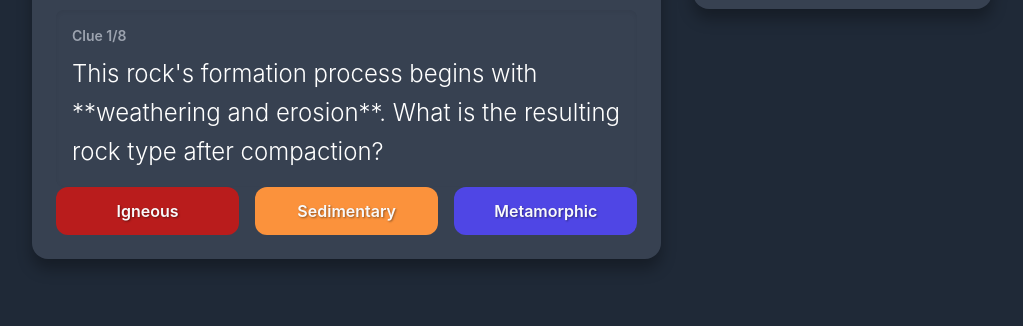
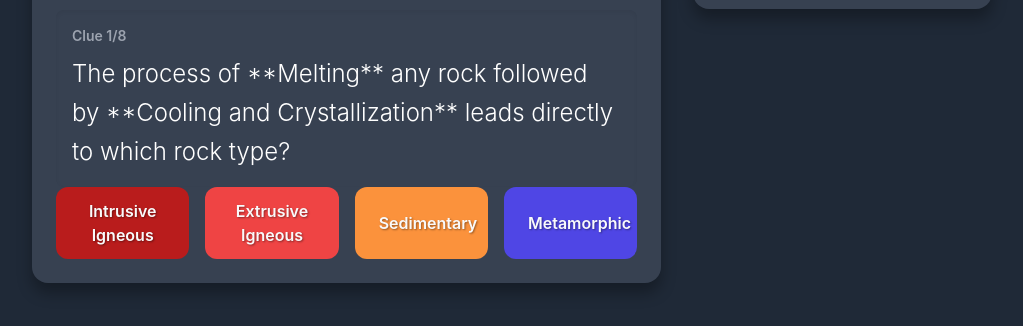
Before and after one commit to srikantsortur-tech/Geo-b4-rockcycle, a plain HTML site: page index.html in a window 1280 px wide. Shown: the part 302-628 px from the top of the page, without its empty margins (128-1151 px from the left). Drawn offline with nearby package versions, Linux system fonts and the light colour scheme.

Commit message:
Revise quiz structure for four rock types
Updated the quiz to include four rock types with corresponding buttons and questions. Enhanced styling for clarity and improved the rock cycle diagram URL.

```diff
--- a/index.html
+++ b/index.html
@@ -38,6 +38,7 @@
             text-shadow: 1px 1px 2px rgba(0, 0, 0, 0.4);
         }
         .btn-igneous { background-color: var(--color-igneous); }
+        .btn-igneous-ext { background-color: #ef4444; } /* Slightly different red for clarity */
         .btn-sedimentary { background-color: var(--color-sedimentary); }
         .btn-metamorphic { background-color: var(--color-metamorphic); }
 
@@ -117,9 +118,10 @@
                         <p id="question-text" class="text-2xl font-light text-white leading-relaxed">...</p>
                     </div>
 
-                    <!-- Answer Buttons -->
-                    <div id="answer-buttons" class="grid grid-cols-3 gap-4">
-                        <button class="btn-rock btn-igneous" data-answer="Igneous">Igneous</button>
+                    <!-- Answer Buttons (Updated to 4 options) -->
+                    <div id="answer-buttons" class="grid grid-cols-2 lg:grid-cols-4 gap-4">
+                        <button class="btn-rock btn-igneous" data-answer="Intrusive Igneous">Intrusive Igneous</button>
+                        <button class="btn-rock btn-igneous-ext" data-answer="Extrusive Igneous">Extrusive Igneous</button>
                         <button class="btn-rock btn-sedimentary" data-answer="Sedimentary">Sedimentary</button>
                         <button class="btn-rock btn-metamorphic" data-answer="Metamorphic">Metamorphic</button>
                     </div>
@@ -147,23 +149,31 @@
                     </div>
 
                     <div class="space-y-6">
-                        <!-- Igneous Card -->
+                        <!-- Intrusive Igneous Card -->
                         <div class="p-4 rounded-xl border-t-8 border-red-600 bg-gray-700">
                             <h3 class="text-3xl font-extrabold text-red-400 mb-2 flex items-center">
-                                Igneous 🔥
-                                <span class="text-sm font-normal text-gray-400 ml-3">(Ignis = Fire)</span>
+                                Intrusive Igneous 🌋
+                                <span class="text-sm font-normal text-gray-400 ml-3">(Cools SLOWLY Underground)</span>
                             </h3>
-                            <p class="text-lg font-semibold text-gray-300 mb-3">Primary Process: Cooling from **Magma/Lava**.</p>
+                            <p class="text-lg font-semibold text-gray-300 mb-3">Primary Process: Slow cooling of Magma below the surface.</p>
 
-                            <div class="grid grid-cols-1 md:grid-cols-2 gap-4 text-gray-200">
-                                <div class="p-3 bg-red-800/20 rounded-lg">
-                                    <p class="font-bold text-xl mb-1">🧊 Large Crystals (Intrusive)</p>
-                                    <p class="text-sm">Slow cooling **deep underground** gives crystals time to grow large.</p>
-                                </div>
-                                <div class="p-3 bg-red-800/20 rounded-lg">
-                                    <p class="font-bold text-xl mb-1">🌬️ Glassy / Bubbles (Extrusive)</p>
-                                    <p class="text-sm">Quick cooling **on the surface** traps gas bubbles or prevents crystal growth.</p>
-                                </div>
+                            <div class="p-3 bg-red-800/20 rounded-lg">
+                                <p class="font-bold text-xl mb-1">🧊 Clue: Large Crystals</p>
+                                <p class="text-sm">Slow cooling allows mineral crystals time to grow large and interlock (e.g., Granite).</p>
+                            </div>
+                        </div>
+
+                        <!-- Extrusive Igneous Card -->
+                        <div class="p-4 rounded-xl border-t-8 border-red-800 bg-gray-700">
+                            <h3 class="text-3xl font-extrabold text-red-500 mb-2 flex items-center">
+                                Extrusive Igneous 🔥
+                                <span class="text-sm font-normal text-gray-400 ml-3">(Cools QUICKLY on Surface)</span>
+                            </h3>
+                            <p class="text-lg font-semibold text-gray-300 mb-3">Primary Process: Rapid cooling of Lava on the surface.</p>
+
+                            <div class="p-3 bg-red-800/20 rounded-lg">
+                                <p class="font-bold text-xl mb-1">🌬️ Clue: Glassy or Bubbles/Holes</p>
+                                <p class="text-sm">Quick cooling traps gas (creating holes) or prevents crystallization (creating glassy textures).</p>
                             </div>
                         </div>
 
@@ -177,12 +187,12 @@
 
                             <div class="grid grid-cols-1 md:grid-cols-2 gap-4 text-gray-200">
                                 <div class="p-3 bg-orange-800/20 rounded-lg">
-                                    <p class="font-bold text-xl mb-1">🐚 Fossils / Visible Fragments</p>
-                                    <p class="text-sm">These rocks form in layers and are the only type that can contain plant/animal remnants.</p>
+                                    <p class="font-bold text-xl mb-1">🐚 Clue: Fossils / Visible Fragments</p>
+                                    <p class="text-sm">The only rock type that preserves fossils. Shows layers of fragments (sand, pebbles, etc.).</p>
                                 </div>
                                 <div class="p-3 bg-orange-800/20 rounded-lg">
-                                    <p class="font-bold text-xl mb-1">🦴 Soft & Crumbly</p>
-                                    <p class="text-sm">They are held together by cementation (glue), not tightly interlocking crystals, making them softer.</p>
+                                    <p class="font-bold text-xl mb-1">🦴 Clue: Soft & Crumbly</p>
+                                    <p class="text-sm">Held together by cementation, making it generally softer and easier to break.</p>
                                 </div>
                             </div>
                         </div>
@@ -197,12 +207,12 @@
 
                             <div class="grid grid-cols-1 md:grid-cols-2 gap-4 text-gray-200">
                                 <div class="p-3 bg-indigo-800/20 rounded-lg">
-                                    <p class="font-bold text-xl mb-1">Ribbonlike Layers (Foliation)</p>
-                                    <p class="text-sm">Extreme pressure squeezes the minerals into visible parallel bands or sheets.</p>
+                                    <p class="font-bold text-xl mb-1">Clue: Ribbonlike Layers (Foliation)</p>
+                                    <p class="text-sm">Pressure squeezes minerals into visible parallel bands or sheets.</p>
                                 </div>
                                 <div class="p-3 bg-indigo-800/20 rounded-lg">
-                                    <p class="font-bold text-xl mb-1">💎 Shiny Crystals</p>
-                                    <p class="text-sm">New, shiny mineral crystals grow slowly while the rock is under high heat and pressure.</p>
+                                    <p class="font-bold text-xl mb-1">💎 Clue: Shiny Crystals</p>
+                                    <p class="text-sm">New, shiny mineral crystals grow while the rock is under high heat and pressure.</p>
                                 </div>
                             </div>
                         </div>
@@ -222,55 +232,63 @@
     </div>
 
     <script>
-        // Data structure for the quiz
+        // Data structure for the quiz (Updated for 4 rock types + process questions)
         const quizData = [
+            // Intrusive Igneous (Clue)
             {
-                question: "This rock cooled **slowly underground** from magma, allowing **large, visible crystals** to form (like Granite). What rock type is it?",
-                answer: "Igneous",
-                explanation: "Correct! Rocks that cool slowly and beneath the surface are **Intrusive Igneous**. Slow cooling gives mineral crystals time to grow large enough to be easily seen. (See: Igneous, Clue: Large Crystals)",
-                clue_type: "Igneous",
+                question: "This rock cooled **slowly underground** from magma, allowing **large, interlocking crystals** (like Granite). What rock type is it?",
+                answer: "Intrusive Igneous",
+                explanation: "Correct! Slow cooling deep beneath the surface is the signature of **Intrusive Igneous** rock formation, giving crystals maximum time to grow large.",
+                clue_type: "Intrusive Igneous",
             },
+            // Extrusive Igneous (Clue)
             {
-                question: "This rock contains **fossils** or visible, layered pieces of sand and pebbles. What rock type is it?",
+                question: "This rock has a **glassy, smooth surface** or contains **gas bubbles/holes** (like Pumice/Obsidian). What rock type is it?",
+                answer: "Extrusive Igneous",
+                explanation: "Correct! Rapid cooling **on the surface** from lava causes tiny crystals or traps gas bubbles, identifying it as **Extrusive Igneous** rock.",
+                clue_type: "Extrusive Igneous",
+            },
+            // Sedimentary (Clue)
+            {
+                question: "This rock contains **fossils**, visible layered fragments, or sand and pebbles cemented together. What rock type is it?",
                 answer: "Sedimentary",
-                explanation: "Correct! The presence of fossils or fragmented materials (sediment) is the hallmark of **Sedimentary** rocks, which form through the compression of layered sediment. (See: Sedimentary, Clue: Fossils)",
+                explanation: "Correct! **Sedimentary** rocks are formed from fragments (sediment) and are the only type that preserves fossils from compaction and cementation.",
                 clue_type: "Sedimentary",
             },
+            // Metamorphic (Clue)
             {
-                question: "This rock displays **ribbonlike layers** (foliation) and was changed due to intense **heat and pressure** (metamorphosis). What rock type is it?",
+                question: "This rock displays **ribbonlike layers (foliation)** and was changed due to intense **heat and pressure** (metamorphosis). What rock type is it?",
                 answer: "Metamorphic",
-                explanation: "Correct! **Metamorphic** rocks are 'changed-form' rocks. The intense pressure aligns minerals into those characteristic ribbonlike or banded layers (Gneiss is a great example). (See: Metamorphic, Clue: Ribbonlike Layers)",
+                explanation: "Correct! The alignment of minerals under pressure creates the ribbonlike layers typical of **Metamorphic** rocks.",
                 clue_type: "Metamorphic",
             },
+            // PROCESS Question: Melting to Igneous
             {
-                question: "This rock has a **glassy, smooth surface** or contains **gas bubbles/holes** (like Pumice or Obsidian). What rock type is it?",
-                answer: "Igneous",
-                explanation: "Correct! A glassy or bubble-filled texture indicates **Extrusive Igneous** rock. It cooled so quickly on the surface from lava that either crystals couldn't form, or trapped gases left holes. (See: Igneous, Clue: Glassy / Bubbles)",
-                clue_type: "Igneous",
+                question: "The process of **Melting** any rock followed by **Cooling and Crystallization** leads directly to which rock type?",
+                answer: "Intrusive Igneous",
+                explanation: "Correct! Melting pre-existing rock creates magma, and the subsequent cooling (typically slow and underground) forms **Intrusive Igneous** rock.",
+                clue_type: "Process",
             },
+            // PROCESS Question: Weathering to Sedimentary
             {
-                question: "This rock's formation process begins with **weathering and erosion**. What is the resulting rock type after compaction?",
+                question: "Which rock type is formed as a direct result of **Weathering, Erosion, Deposition, and Cementation**?",
                 answer: "Sedimentary",
-                explanation: "Correct! Weathering breaks down rocks into sediment, which is then transported, deposited, and eventually compacted and cemented to form **Sedimentary** rock. (See: Sedimentary, Process)",
-                clue_type: "Sedimentary",
+                explanation: "Correct! These four processes—breaking down, moving, settling, and gluing—are the cycle that results in **Sedimentary** rock formation.",
+                clue_type: "Process",
             },
+            // PROCESS Question: Heat/Pressure to Metamorphic
             {
-                question: "Which rock type is formed directly from the **melting and cooling** of pre-existing material?",
-                answer: "Igneous",
-                explanation: "Correct! **Igneous** rocks are fire-formed (from 'ignis'). Whether it's magma underground or lava on the surface, the key process is crystallization from a molten state. (See: Igneous, Process)",
-                clue_type: "Igneous",
+                question: "A rock subjected to high **Heat and Pressure** deep underground (but **NOT melting**) will change into which rock type?",
+                answer: "Metamorphic",
+                explanation: "Correct! When a rock is subjected to intense heat and pressure without fully melting, it undergoes a transformation called metamorphosis, forming a **Metamorphic** rock.",
+                clue_type: "Process",
             },
+            // PROCESS Question: Lava Cooling
             {
-                question: "If a rock is subjected to intense squeezing and heating **without melting**, it will become which type of rock?",
-                answer: "Metamorphic",
-                explanation: "Correct! The key is 'without melting.' If it melted, it would become igneous. Since it's squeezed and heated, its structure is changed, making it **Metamorphic**. (See: Metamorphic, Process)",
-                clue_type: "Metamorphic",
-            },
-            {
-                question: "This rock type is fairly soft and may break apart or **crumble easily** because it's only held together by cementation. What rock type is it?",
-                answer: "Sedimentary",
-                explanation: "Correct! **Sedimentary** rocks are often the softest because they are cemented fragments, not interlocked crystals (igneous) or tightly bonded minerals (metamorphic). (See: Sedimentary, Clue: Soft & Crumbly)",
-                clue_type: "Sedimentary",
+                question: "The rapid cooling of **Lava** after a **Volcanic Eruption** forms which specific rock type?",
+                answer: "Extrusive Igneous",
+                explanation: "Correct! **Extrusive Igneous** rocks cool rapidly on the Earth's surface from lava, resulting in fine-grained or glassy textures.",
+                clue_type: "Process",
             }
         ].sort(() => Math.random() - 0.5); // Shuffle the questions
 
@@ -278,10 +296,8 @@
         let score = 0;
         const totalQuestions = quizData.length;
 
-        // 🛑 IMPORTANT: REPLACE THIS PLACEHOLDER URL WITH YOUR ACTUAL GITHUB RAW IMAGE URL! 🛑
-        // Example structure for a GitHub Raw URL:
-        // const rockCycleDiagramUrl = "https://raw.githubusercontent.com/YourUsername/YourRepo/main/images/rock-cycle-diagram.jpg";
-        const rockCycleDiagramUrl = "https://github.com/srikantsortur-tech/Geo-b4-rockcycle/blob/main/images/rock_cycle_diagram.png";
+        // 🟢 FIX: Updated to the correct GitHub "Raw" content URL.
+        const rockCycleDiagramUrl = "https://raw.githubusercontent.com/srikantsortur-tech/Geo-b4-rockcycle/main/images/rock_cycle_diagram.png";
 
         // This is the HTML structure for the diagram (using the image URL)
         const rockCycleDiagramHtml = `<img src="${rockCycleDiagramUrl}" onerror="this.onerror=null; this.src='https://placehold.co/800x450/cc5500/ffffff?text=Image+Loading+Error.+Check+GitHub+URL';" alt="Full Rock Cycle Diagram showing Igneous, Sedimentary, and Metamorphic rock processes and transitions." class="diagram-image">`;
@@ -349,7 +365,17 @@
             nextButton.classList.add('hidden');
             Array.from(answerButtonsContainer.children).forEach(button => {
                 button.disabled = false;
-                button.className = `btn-rock btn-${button.dataset.answer.toLowerCase()}`;
+                button.classList.remove('correct-answer', 'incorrect-answer');
+                // Reapply original class based on data-answer (important for the updated 4 buttons)
+                const answerType = button.dataset.answer;
+                button.className = 'btn-rock';
+                if (answerType.includes('Intrusive') || answerType.includes('Igneous')) {
+                    button.classList.add(answerType.includes('Extrusive') ? 'btn-igneous-ext' : 'btn-igneous');
+                } else if (answerType.includes('Sedimentary')) {
+                    button.classList.add('btn-sedimentary');
+                } else if (answerType.includes('Metamorphic')) {
+                    button.classList.add('btn-metamorphic');
+                }
             });
 
             // Update question text
```
